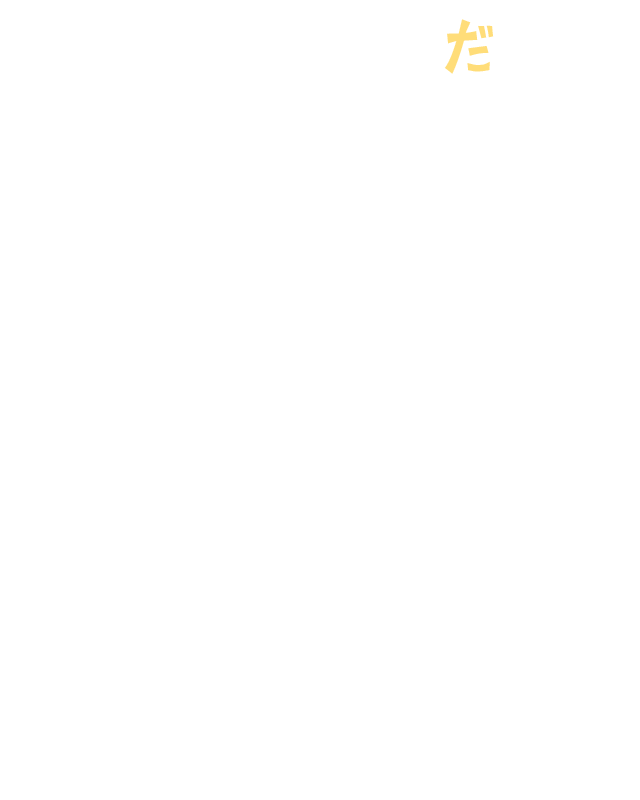
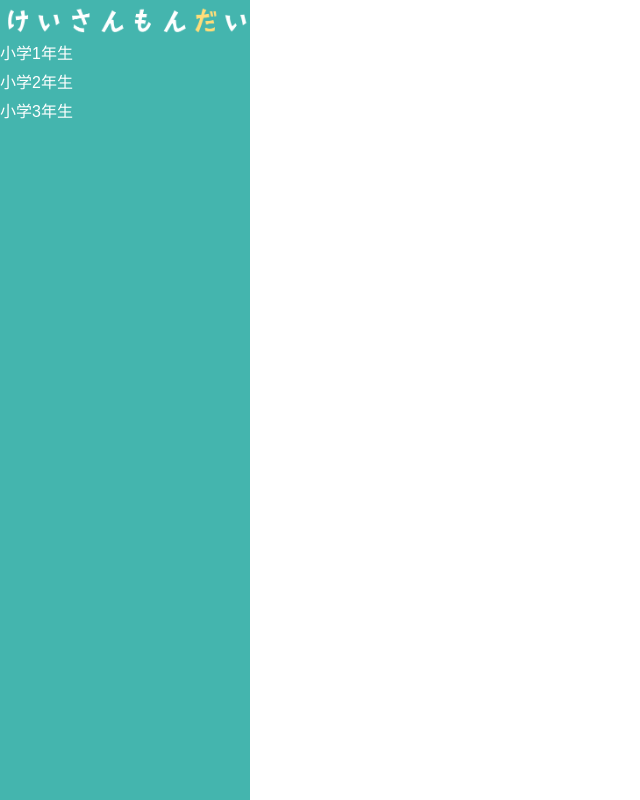
Before and after one commit to akipopo14/calculation, a plain HTML site: page index.html in a window 1280 px wide. Shown: the whole page, without its empty margins (0-640 px from the left). Drawn offline with Linux system fonts and the light colour scheme; files that its build step writes are made by us from their sources.

Commit message:
navbar形だけ

```diff
--- a/css/style.css
+++ b/css/style.css
@@ -53,3 +53,19 @@ ul {
 
 /* layout
 --------------------------------------------------- */
+
+/* global navigation bar */
+.g-nav {
+    background-color: #44b5ae;
+    width: 250px;
+    height: 100vh;
+}
+
+.grade a {
+    color: #fff;
+}
+
+.grade a:hover{
+    background-color: #fff;
+    color: #44b5ae;
+}
--- a/index.html
+++ b/index.html
@@ -6,7 +6,8 @@
     <meta name="viewport" content="width=device-width, initial-scale=1.0">
 
     <!-- CSS -->
-    <link rel="stylesheet" href="style.css">
+    <link rel="stylesheet" href="css/ress.css">
+    <link rel="stylesheet" href="css/style.css">
 
     <!-- favicon -->
     <link rel="shortcut icon" href="" type="image/x-icon">
@@ -32,9 +33,15 @@
                 <img src="images/logo.png" alt="ロゴ" class="main-logo">
             </div>
             <ul>
-                <li tabindex="1"></li>
-                <li tabindex="2"></li>
-                <li tabindex="3"></li>
+                <li tabindex="1" class="grade">
+                    <a href="grade2.html">小学1年生</a>
+                </li>
+                <li tabindex="2" class="grade">
+                    <a href="grade2.html">小学2年生</a>
+                </li>
+                <li tabindex="3" class="grade">
+                    <a href="grade3.html">小学3年生</a>
+                </li>
             </ul>
         </nav>
     </div>
```
